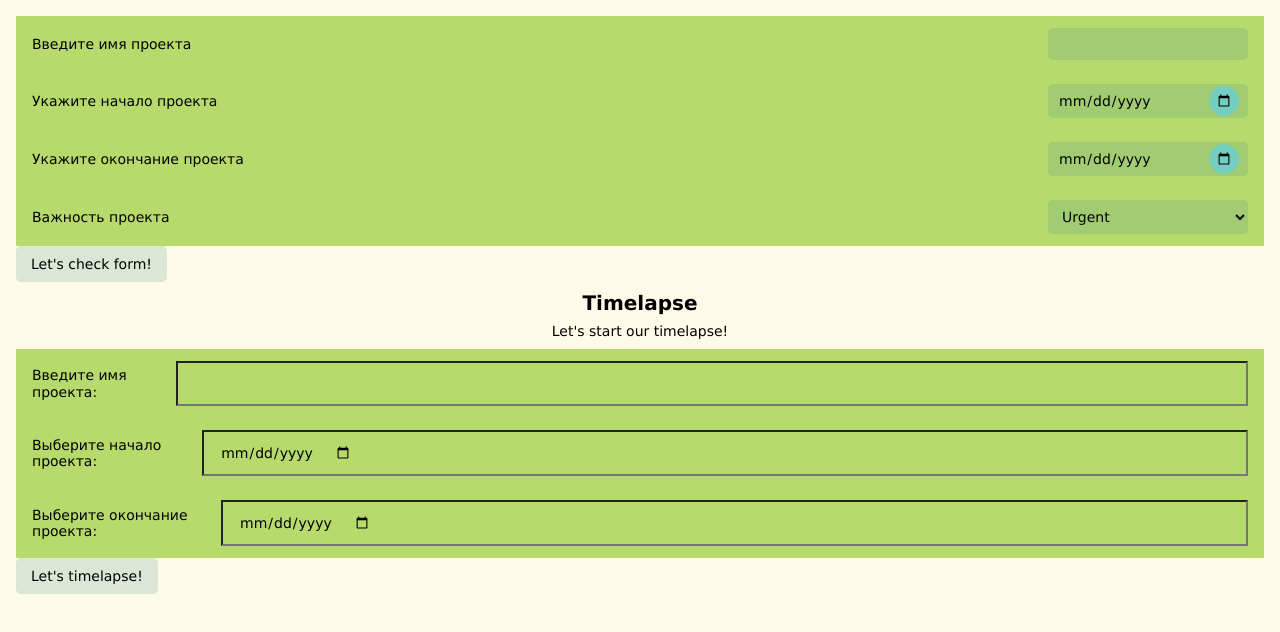
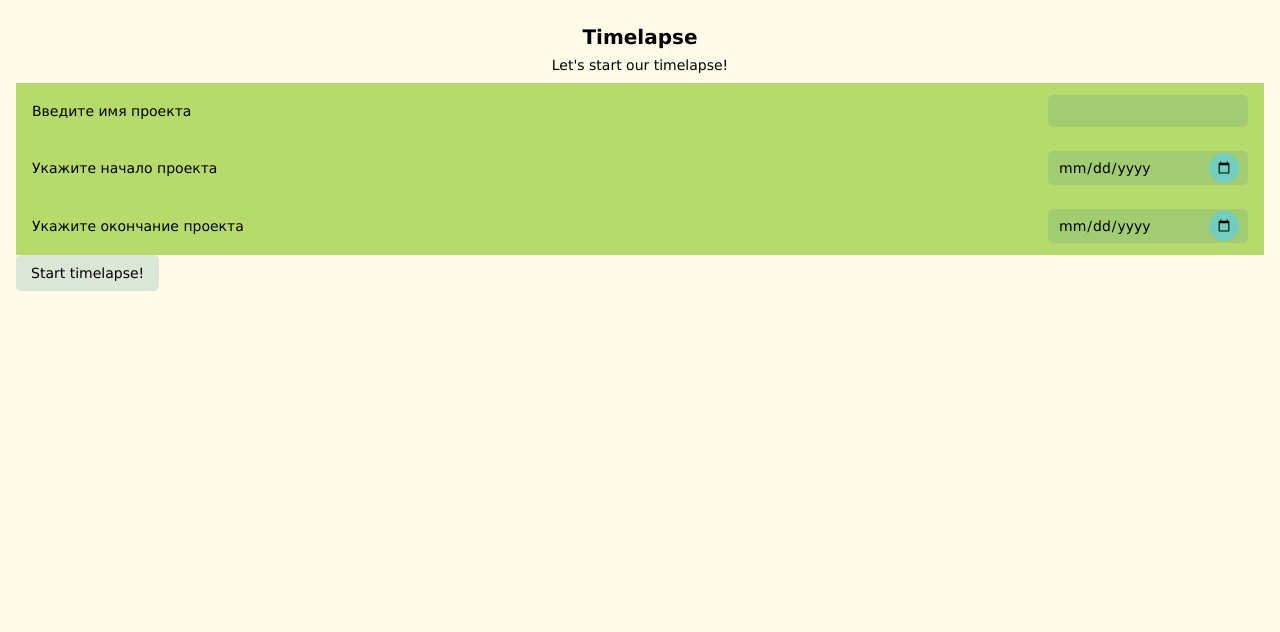
Before and after one commit to ann4ann/Timelapse, a React (Create React App) app: page / in a window 1280 px wide. Shown: the top 632 px of the page. Built offline with nearby package versions, Linux system fonts and the light colour scheme.

Commit message:
refactor forms on page with validation and form component

```diff
--- a/src/App.tsx
+++ b/src/App.tsx
@@ -1,4 +1,4 @@
-import React, {ChangeEventHandler, FormEvent, useEffect, useState} from 'react';
+import React, {useEffect, useState} from 'react';
 import './App.css';
 import {Text, textAlign} from "./app/components/common/Text/Text";
 import {Timelapse} from "./app/components/ui/Timelapse/Timelapse";
@@ -6,9 +6,6 @@ import {date, project} from "./app/types/types";
 import {CreateProjectForm} from "./app/components/ui/CreateProjectForm/CreateProjectForm";
 import {ProjectInfo} from "./app/components/ui/ProjectInfo/ProjectInfo";
 import {Button} from "./app/components/common/Button/Button";
-import {Form} from "./app/components/common/Form/Form";
-import {Input, Select} from "./app/components/common/Input/Input/NewestInput";
-import {resolver} from "./app/components/common/Form/resolver";
 
 //==================Данные для теста==================
 
@@ -51,26 +48,6 @@ function App() {
         }
     }, [])
 
-    const changeInputHandler: ChangeEventHandler<HTMLInputElement> = ({target}) => {
-        setProjectData((prevState) => {
-            return ({
-                ...prevState,
-                [target.name]: target.value
-            })
-        })
-    }
-    const submitFormHandler = (e: FormEvent<HTMLFormElement>) => {
-        e.preventDefault();
-        if (
-            projectData.projectName
-            && projectData.startDate
-            && projectData.endDate
-        ) {
-            localStorage.setItem("projectData", JSON.stringify(projectData))
-            setProjectInEditing(false)
-        }
-    }
-
     const toggleProjectInEditing = () => {
         setProjectInEditing(!projectInEditing)
     }
@@ -78,20 +55,14 @@ function App() {
         setStagesInEditing(!stagesInEditing)
     }
 
-    // UseFormHandleSubmit<FieldValues, undefined>
     const onSubmit = (data: any) => {
-        console.log(data)
+        setProjectData(data)
+        localStorage.setItem("projectData", JSON.stringify(data))
+        setProjectInEditing(false)
     };
 
     return (
         <div className="App">
-            <Form onSubmit={onSubmit} defaultValues={resolver}>
-                <Input name="projectName" label="Введите имя проекта"/>
-                <Input name="startDate" label="Укажите начало проекта" inputType="date" />
-                <Input name="endDate" label="Укажите окончание проекта" inputType="date" />
-                <Select name="urgently" label="Важность проекта" options={["Urgent", "Not urgent"]} />
-                <Button text="Let's check form!" type="submit"/>
-            </Form>
             <Text
                 title="Timelapse"
                 content="Let's start our timelapse!"
@@ -99,8 +70,7 @@ function App() {
             />
             {projectInEditing
                 ? <CreateProjectForm
-                    changeInputHandler={changeInputHandler}
-                    submitFormHandler={submitFormHandler}
+                    onSubmit={onSubmit}
                     projectData={projectData}
                 />
                 : <>
--- a/src/app/components/common/Form/Form.tsx
+++ b/src/app/components/common/Form/Form.tsx
@@ -18,7 +18,10 @@ export const Form = (props: FormProps) => {
         handleSubmit,
         register,
         formState: { errors }
-    } = useForm({ resolver: resolver });
+    } = useForm({
+        resolver: resolver,
+        defaultValues: defaultValues
+    });
 
     return (
         <form onSubmit={handleSubmit(onSubmit)}>
--- a/src/app/components/common/Input/Input/Input.module.css
+++ b/src/app/components/common/Input/Input/Input.module.css
@@ -41,4 +41,5 @@
 
 .error {
     margin-top: 7px;
+    width: 200px;
 }
--- a/src/app/components/common/Input/Input/Input.tsx
+++ b/src/app/components/common/Input/Input/Input.tsx
@@ -1,36 +1,82 @@
-import {ChangeEventHandler, memo} from "react";
-import cls from "./Input.module.css"
+import React from "react";
+import {FieldErrors, UseFormRegister} from "react-hook-form";
+import cls from "./Input.module.css";
 
-export interface InputDateProps {
+export type inputType = "text" | "date" | "password"
+
+interface InputProps {
+    register?: UseFormRegister<any>,
+    errors?: FieldErrors<any>,
+    name: string,
     label?: string,
-    onChange?: ChangeEventHandler<HTMLInputElement>,
-    value?: string,
-    name: string,
-    type?: "text" | "date" | "password"
+    inputType?: inputType,
+}
+interface SelectProps {
+    register?: UseFormRegister<any>,
+    errors?: FieldErrors<any>,
+    name: string
+    options: string[],
+    label?: string,
 }
 
-export const Input = memo((props: InputDateProps) => {
+export const Input = (props: InputProps) => {
     const {
+        register,
+        errors,
+        name,
         label = "",
-        onChange,
-        value = "",
-        name = "",
-        type = "text",
+        inputType = "text",
+        ...rest
     } = props
 
-    return (
+    const errorMessage = errors?[name]
+        && errors[name]?.message : null
+
+    if (register) {
+        return (
+            <div className={cls.input}>
+                <label htmlFor={name} className={cls.label}>
+                    {label}
+                </label>
+                <div className={cls.inputBlock}>
+                    <input
+                        {...register(name)} {...rest}
+                        className={cls.inputField}
+                        type={inputType}
+                    />
+                    {errorMessage && <div  className={cls.error}>{errorMessage.toString()}</div>}
+
+                </div>
+            </div>
+        )
+    } else {
+        return null
+    }
+}
+
+export const Select = (props: SelectProps) => {
+    const {register, options, name, label = "", ...rest} = props
+
+    if (register) {
+        return (
+
         <div className={cls.input}>
-            <label htmlFor="someDate" className={cls.label}>
+            <label htmlFor={name} className={cls.label}>
                 {label}
             </label>
-            <input
-                className={cls.input}
-                onChange={onChange}
-                value={value}
-                name={name}
-                type={type}
-            />
-            {/*<Text content={value} />*/}
+            <select
+                {...register(name)} {...rest}
+                className={cls.inputField}
+            >
+                {options.map(value => (
+                    <option key={value} value={value}>
+                        {value}
+                    </option>
+                ))}
+            </select>
         </div>
-    )
-})
+        )
+    } else {
+        return null
+    }
+}
--- a/src/app/components/common/Input/Input/NewestInput.tsx
+++ /dev/null
@@ -1,85 +0,0 @@
-import React from "react";
-import {FieldErrors, UseFormRegister} from "react-hook-form";
-import cls from "./Input.module.css";
-
-export type inputType = "text" | "date" | "password"
-
-interface InputProps {
-    register?: UseFormRegister<any>,
-    errors?: FieldErrors<any>,
-    // ?
-    name: string,
-    label?: string,
-    inputType?: inputType,
-}
-interface SelectProps {
-    register?: UseFormRegister<any>,
-    errors?: FieldErrors<any>,
-    // ?
-    name: string
-    // ??????????????????????????
-    options: string[],
-    label?: string,
-}
-
-export const Input = (props: InputProps) => {
-    const {
-        register,
-        errors,
-        name,
-        label = "",
-        inputType = "text",
-        ...rest
-    } = props
-
-    const errorMessage = errors?[name]
-        && errors[name]?.message : null
-
-    if (register) {
-        return (
-            <div className={cls.input}>
-                <label htmlFor={name} className={cls.label}>
-                    {label}
-                </label>
-                <div className={cls.inputBlock}>
-                    <input
-                        {...register(name)} {...rest}
-                        className={cls.inputField}
-                        type={inputType}
-                    />
-                    {errorMessage && <div  className={cls.error}>{errorMessage.toString()}</div>}
-
-                </div>
-            </div>
-        )
-    } else {
-        return null
-    }
-}
-
-export const Select = (props: SelectProps) => {
-    const {register, options, name, label = "", ...rest} = props
-
-    if (register) {
-        return (
-
-        <div className={cls.input}>
-            <label htmlFor={name} className={cls.label}>
-                {label}
-            </label>
-            <select
-                {...register(name)} {...rest}
-                className={cls.inputField}
-            >
-                {options.map(value => (
-                    <option key={value} value={value}>
-                        {value}
-                    </option>
-                ))}
-            </select>
-        </div>
-        )
-    } else {
-        return null
-    }
-}
--- a/src/app/components/ui/CreateProjectForm/CreateProjectForm.tsx
+++ b/src/app/components/ui/CreateProjectForm/CreateProjectForm.tsx
@@ -1,48 +1,27 @@
-import React, {ChangeEventHandler, FormEvent, memo} from "react";
-import cls from "./CreateProjectForm.module.css"
+import React, {memo} from "react";
 import {Input} from "../../common/Input/Input/Input";
 import {Button} from "../../common/Button/Button";
 import {project} from "../../../types/types";
+import {Form} from "../../common/Form/Form";
 
 interface CreateProjectFormProps {
-    changeInputHandler: ChangeEventHandler<HTMLInputElement>
-    submitFormHandler: (e: FormEvent<HTMLFormElement>) => void,
+    onSubmit: (data: any) => void,
     projectData: project
 }
 
 export const CreateProjectForm = memo((props: CreateProjectFormProps) => {
     const {
-        changeInputHandler,
-        submitFormHandler,
+        onSubmit,
         projectData,
     } = props
 
-
-
     return (
-        <form onSubmit={submitFormHandler} className={cls.createProjectForm}>
-            <Input
-                label="Введите имя проекта:"
-                onChange={changeInputHandler}
-                value={projectData.projectName}
-                name={"projectName"}
-                type={"text"}
-            />
-            <Input
-                label="Выберите начало проекта:"
-                onChange={changeInputHandler}
-                value={projectData.startDate}
-                name={"startDate"}
-                type={"date"}
-            />
-            <Input
-                label="Выберите окончание проекта:"
-                onChange={changeInputHandler}
-                value={projectData.endDate}
-                name={"endDate"}
-                type={"date"}
-            />
-            <Button text="Let's timelapse!" type={"submit"}/>
-        </form>
+        <Form onSubmit={onSubmit} defaultValues={projectData}>
+            <Input name="projectName" label="Введите имя проекта"/>
+            <Input name="startDate" label="Укажите начало проекта" inputType="date" />
+            <Input name="endDate" label="Укажите окончание проекта" inputType="date" />
+            {/*<Select name="urgently" label="Важность проекта" options={["Urgent", "Not urgent"]} />*/}
+            <Button text="Start timelapse!" type="submit"/>
+        </Form>
     )
 })
```
Also changed, not shown: src/app/components/common/Form/FormWithResolverExample.tsx (deleted, +0 -66 lines).
